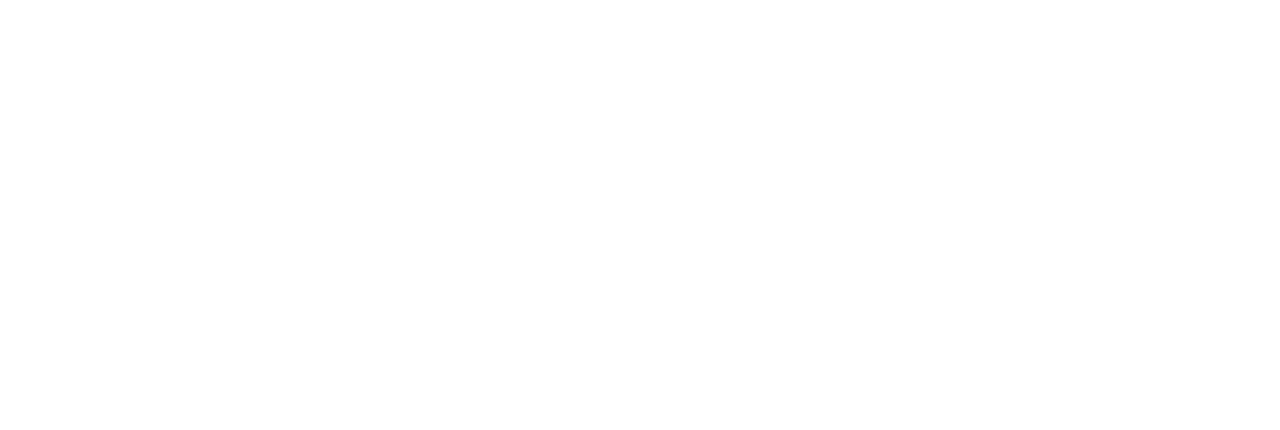
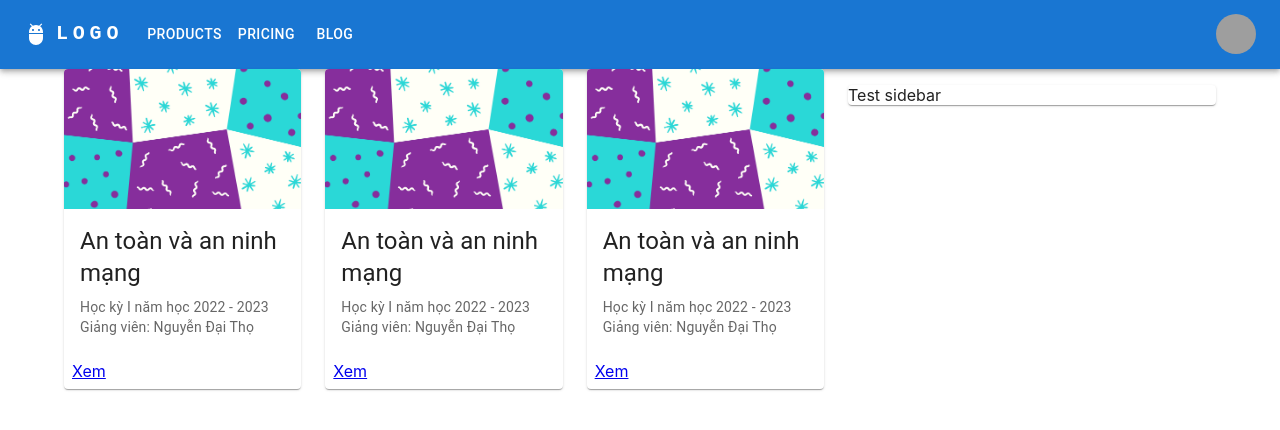
Before and after one commit to tuannamnguyen/web-dev-project, a React (Create React App) app in the folder frontend/: page /home in a window 1280 px wide. Before the commit this address had no page. Shown: the top 430 px of the page. Built offline with nearby package versions, Linux system fonts and the light colour scheme; grey boxes are pictures that could not be loaded.

Commit message:
fix tiếp router

```diff
--- a/frontend/src/Router.jsx
+++ b/frontend/src/Router.jsx
@@ -2,13 +2,17 @@
 import { BrowserRouter, Routes, Route } from "react-router-dom";
 import Home from "./pages/Home";
 import Course from "./pages/Course";
+import Base from "./pages/Base";
 
 export default function Router() {
     return (
         <BrowserRouter>
             <Routes>
-                <Route path="/" element={<Home />} />
-                <Route path="/course" element={<Course />} />
+                <Route path="/" element={<Base />}>
+                    <Route path="home" element={<Home />} />
+                    <Route path="course" element={<Course />} />
+                </Route>
+
             </Routes>
         </BrowserRouter>
     );
--- a/frontend/src/components/Content.jsx
+++ /dev/null
@@ -1,32 +0,0 @@
-import * as React from "react"
-import Grid from '@mui/material/Grid';
-import { Accordion, AccordionDetails, AccordionSummary, Typography } from "@mui/material";
-import ExpandMoreIcon from '@mui/icons-material/ExpandMore';
-
-export default function Content() {
-    return (
-        <>
-            <Accordion>
-                <AccordionSummary expandIcon={<ExpandMoreIcon />} id="panel1a-header">
-                    <Typography>Week 1</Typography>
-                </AccordionSummary>
-                <AccordionDetails>
-                    <Typography>
-                        Test
-                    </Typography>
-                </AccordionDetails>
-            </Accordion>
-            <Accordion>
-                <AccordionSummary expandIcon={<ExpandMoreIcon />} id="panel1a-header">
-                    <Typography>Week 1</Typography>
-                </AccordionSummary>
-                <AccordionDetails>
-                    <Typography>
-                        Test
-                    </Typography>
-                </AccordionDetails>
-            </Accordion>
-        </>
-
-    );
-}
--- a/frontend/src/components/Sidebar.jsx
+++ b/frontend/src/components/Sidebar.jsx
@@ -8,10 +8,8 @@
 
 export default function Sidebar() {
   return (
-    <Grid item xs={4} sm={8} md={4}>
-      <Paper elavation={3}>
-        <p>Test sidebar</p>
-      </Paper>
-    </Grid>
+    <Paper elavation={3}>
+      <p>Test sidebar</p>
+    </Paper>
   );
 }
--- a/frontend/src/pages/Base.jsx
+++ b/frontend/src/pages/Base.jsx
@@ -3,6 +3,7 @@
 import * as React from "react";
 import Navbar from "../components/Navbar";
 import Sidebar from "../components/Sidebar";
+import { Outlet } from "react-router-dom";
 
 export default function Base(props) {
   return (
@@ -11,9 +12,11 @@
       <Container maxWidth="lg">
         <Grid container spacing={{ xs: 2, md: 3 }} columns={{ xs: 4, sm: 8, md: 12 }}>
           <Grid item xs={4} sm={8} md={8}>
-            {props.children}
+              <Outlet />
           </Grid>
-          <Sidebar />
+          <Grid item xs={4} sm={8} md={4}>
+              <Sidebar />
+          </Grid>
         </Grid>
       </Container>
     </>
--- a/frontend/src/pages/Course.jsx
+++ b/frontend/src/pages/Course.jsx
@@ -1,11 +1,31 @@
-import * as React from "react";
-import Base from "./Base";
-import Content from "../components/Content";
+import * as React from "react"
+import Grid from '@mui/material/Grid';
+import { Accordion, AccordionDetails, AccordionSummary, Typography } from "@mui/material";
+import ExpandMoreIcon from '@mui/icons-material/ExpandMore';
 
 export default function Course() {
     return (
-        <Base>
-            <Content />
-        </Base>
+        <>
+            <Accordion>
+                <AccordionSummary expandIcon={<ExpandMoreIcon />} id="panel1a-header">
+                    <Typography>Week 1</Typography>
+                </AccordionSummary>
+                <AccordionDetails>
+                    <Typography>
+                        Test
+                    </Typography>
+                </AccordionDetails>
+            </Accordion>
+            <Accordion>
+                <AccordionSummary expandIcon={<ExpandMoreIcon />} id="panel1a-header">
+                    <Typography>Week 1</Typography>
+                </AccordionSummary>
+                <AccordionDetails>
+                    <Typography>
+                        Test
+                    </Typography>
+                </AccordionDetails>
+            </Accordion>
+        </>
     );
 }
--- a/frontend/src/pages/Home.jsx
+++ b/frontend/src/pages/Home.jsx
@@ -6,7 +6,6 @@
 
 export default function Home() {
     return (
-        <Base>
         <Grid container spacing={{ xs: 2, md: 3 }} columns={{ xs: 4, sm: 8, md: 12 }}>
             <Grid item sm={4} >
                 <CardCourse />
@@ -18,6 +17,6 @@
                 <CardCourse />
             </Grid>
         </Grid>
-        </Base>
+
     );
 }
```
Lines whose indentation alone changed are shown as unchanged.
